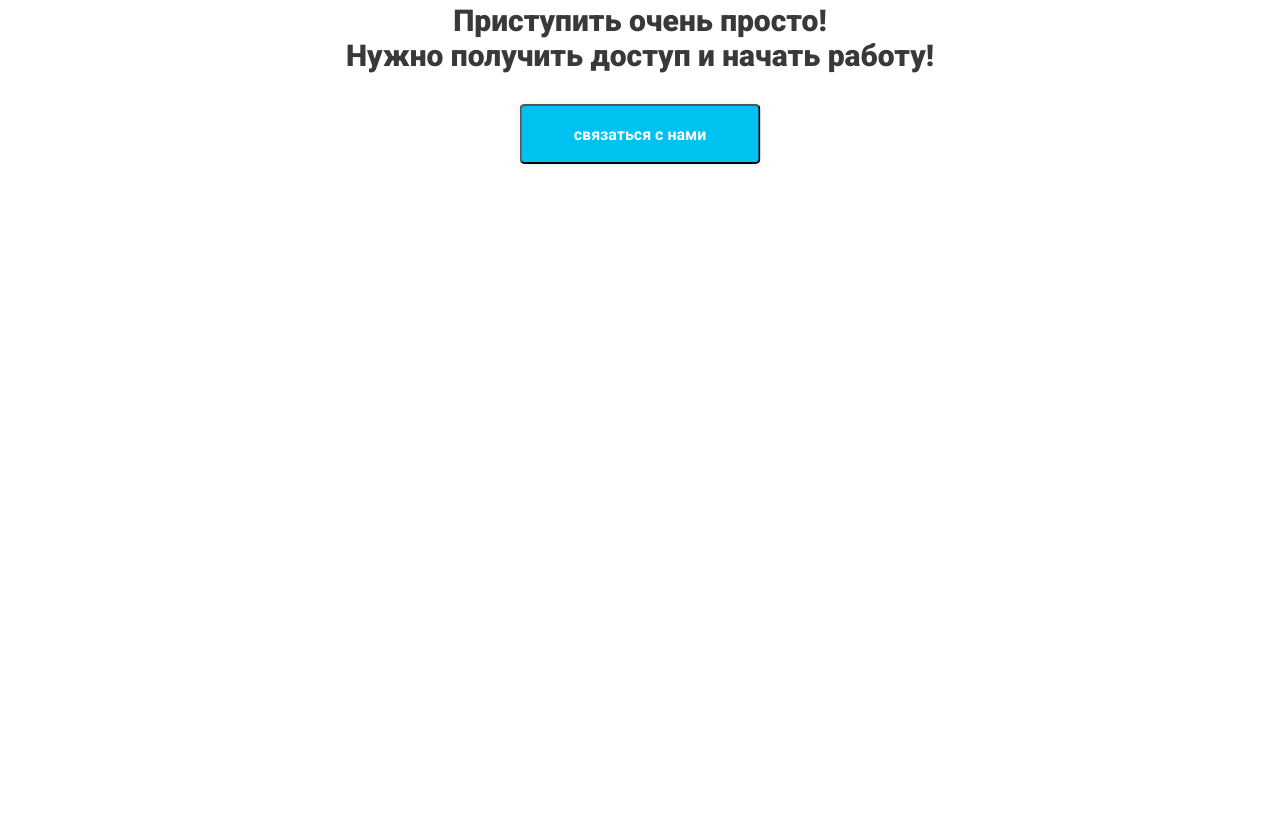
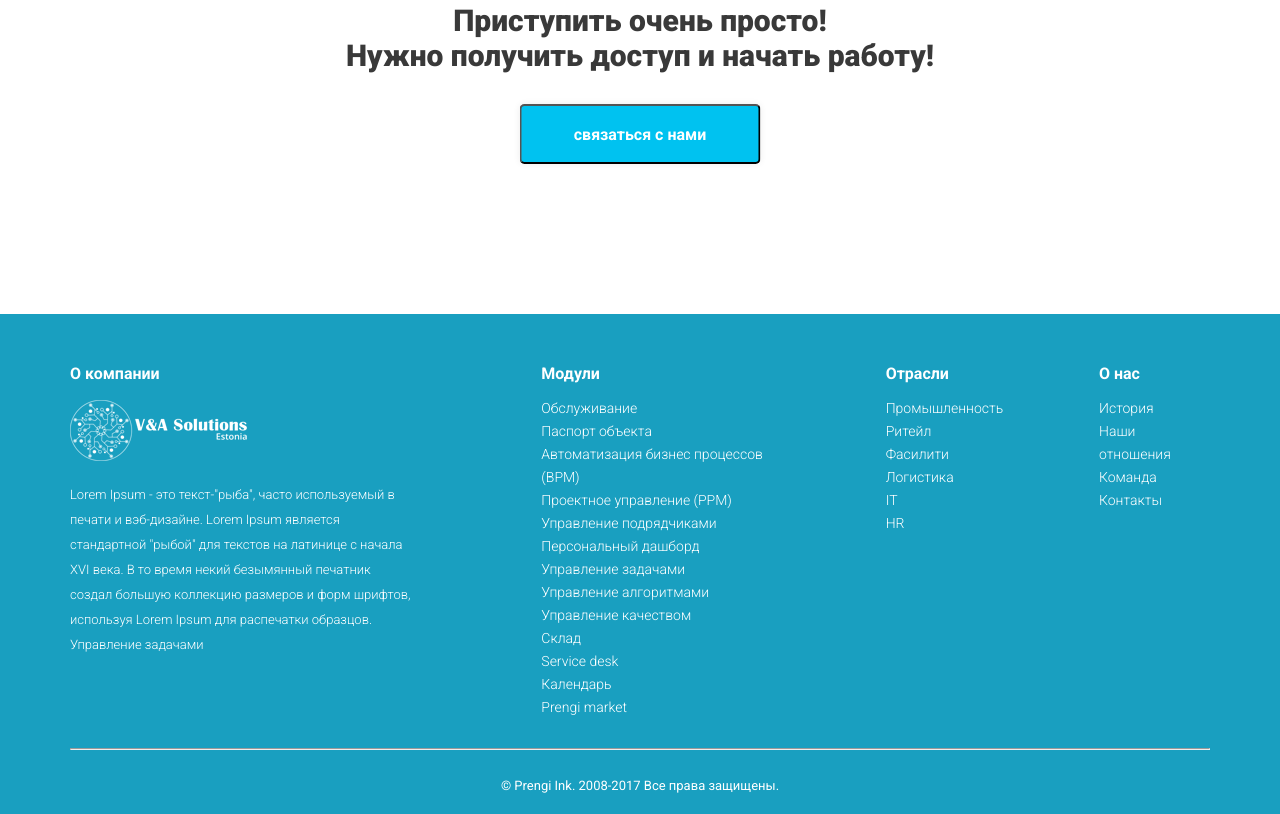
Before and after one commit to Vladyo/prengi, a website: page src/index.html in a window 1280 px wide. Shown: the part 5023-5837 px from the top of the page. Before the commit the page ends 5337 px from the top, so only its background shows below. Drawn offline with Linux system fonts and the light colour scheme.

Commit message:
add footer

```diff
--- a/src/index.html
+++ b/src/index.html
@@ -327,5 +327,88 @@
         </div>
     </section>
 
+    <footer class="footer">
+        <div class="container">
+
+            <div class="footer__wrap">
+                <div class="footer__about">
+                    <div class="footer__about_title">
+                        О компании
+                    </div>
+                    <div class="footer__about_logo">
+                        <img src="icons/footer_logo.png" alt="footer_logo">
+                    </div>
+                    <div class="footer__about_text">
+
+                        Lorem Ipsum - это текст-"рыба", часто используемый в печати и вэб-дизайне. Lorem Ipsum является стандартной "рыбой" для текстов на латинице с начала XVI века. В то время некий безымянный печатник создал большую коллекцию размеров и форм шрифтов, используя Lorem Ipsum для распечатки образцов.
+                        Управление задачами
+                    </div>
+                </div>
+
+                <div class="footer__modules">
+                    <div class="footer__modules_title">
+                        Модули
+                    </div>
+                    <div class="footer__modules_list">
+                        <ul>
+                            <li><a href="#">Обслуживание</a></li>
+                            <li><a href="#">Паспорт объекта</a></li>
+                            <li><a href="#">Автоматизация бизнес процессов (BPM)</a></li>
+                            <li><a href="#">Проектное управление (РРМ)</a></li>
+                            <li><a href="#">Управление подрядчиками</a></li>
+                            <li><a href="#">Персональный дашборд</a></li>
+                            <li><a href="#">Управление задачами</a></li>
+                            <li><a href="#">Управление алгоритмами</a></li>
+                            <li><a href="#">Управление качеством</a></li>
+                            <li><a href="#">Склад</a></li>
+                            <li><a href="#">Service desk</a></li>
+                            <li><a href="#">Календарь</a></li>
+                            <li><a href="#">Prengi market</a></li>
+                        </ul>
+                    </div>
+                </div>
+
+                <div class="footer__industries">
+                    <div class="footer__industries_title">
+                        Отрасли
+                    </div>
+                    <div class="footer__industries_list">
+                        <ul>
+                            <li><a href="#">Промышленность</a></li>
+                            <li><a href="#">Ритейл</a></li>
+                            <li><a href="#">Фасилити</a></li>
+                            <li><a href="#">Логистика</a></li>
+                            <li><a href="#">IT</a></li>
+                            <li><a href="#">HR</a></li>
+                        </ul>
+                    </div>
+                </div>
+
+                <div class="footer__aboutUs">
+                    <div class="footer__aboutUs_title">
+                        О нас
+                    </div>
+                    <div class="footer__aboutUs_list">
+                        <ul>
+                            <li><a href="#">История</a></li>
+                            <li><a href="#">Наши отношения</a></li>
+                            <li><a href="#">Команда</a></li>
+                            <li><a href="#">Контакты</a></li>
+                        </ul>
+                    </div>
+                </div>
+
+            </div>
+
+            <div class="footer__line">
+                <hr>
+            </div>
+
+            <div class="footer__copyright">
+                © Prengi Ink. 2008-2017 Все права защищены.
+            </div>
+        </div>
+    </footer>
+
 </body>
 </html>
--- /dev/null
+++ b/src/sass/blocks/_footer.sass
@@ -0,0 +1,116 @@
+.footer
+    width: 100%
+    height: 500px
+    background-color: #199fc0
+    z-index: -2
+    .footer__wrap
+        display: flex
+        justify-content: space-between
+        .footer__about
+            margin-top: 50px
+            width: 345px
+            height: 248px
+            .footer__about_title
+                font-size: 16px
+                font-weight: 700
+                text-align: left
+                color: #ffffff
+                margin-bottom: 17px
+            .footer__about_text
+                margin-top: 17px
+                font-size: 13px
+                font-weight: 300
+                text-align: left
+                line-height: 25px
+                color: #ffffff
+        .footer__modules
+            margin-top: 50px
+            margin-left: 115px
+            width: 263px
+            height: 314px
+            .footer__modules_title
+                font-size: 16px
+                font-weight: 700
+                text-align: left
+                color: #ffffff
+            .footer__modules_list
+                font-size: 14px
+                font-weight: 300
+                color: #ffffff
+                line-height: 23px
+                ul
+                    padding-left: 0
+                    li
+                        list-style: none
+                        a
+                            color: #ffffff
+                            text-decoration: none
+                            &:hover
+                                text-decoration: underline
+                                transition: .5s
+
+        .footer__industries
+            width: 117px
+            height: 150px
+            margin-top: 50px
+            margin-left: 70px
+            .footer__industries_title
+                font-size: 16px
+                font-weight: 700
+                text-align: left
+                color: #ffffff
+            .footer__industries_list
+                font-size: 14px
+                font-weight: 300
+                color: #ffffff
+                line-height: 23px
+                ul
+                    padding-left: 0
+                    li
+                        list-style: none
+                        a
+                            color: #ffffff
+                            text-decoration: none
+                            &:hover
+                                text-decoration: underline
+                                transition: .5s
+
+        .footer__aboutUs
+            width: 111px
+            height: 104px
+            margin-top: 50px
+            margin-left: 85px
+            .footer__aboutUs_title
+                font-size: 16px
+                font-weight: 700
+                text-align: left
+                color: #ffffff
+            .footer__aboutUs_list
+                font-size: 14px
+                font-weight: 300
+                color: #ffffff
+                line-height: 23px
+                ul
+                    padding-left: 0
+                    li
+                        list-style: none
+                        a
+                            color: #ffffff
+                            text-decoration: none
+                            &:hover
+                                text-decoration: underline
+                                transition: .5s
+
+    .footer__line
+        text-align: center
+        margin-top: 70px
+        width: 1140px
+        height: 5px
+        color: #fff
+        z-index: 2
+    .footer__copyright
+        margin-top: 25px
+        font-size: 13px
+        font-weight: 400
+        text-align: center
+        color: #ffffff
--- a/src/sass/blocks/_promo.sass
+++ b/src/sass/blocks/_promo.sass
@@ -65,3 +65,7 @@
                 box-shadow: 0 0 7px 0 rgba(0, 0, 0, 0.07)
                 background-color: #00c2f0
                 border-radius: 5px
+                &:hover
+                    background-color: #38248f
+                    transition: .7s
+                    border-radius: 10px
--- a/src/sass/style.sass
+++ b/src/sass/style.sass
@@ -5,6 +5,7 @@
 @import 'blocks/benefits';
 @import 'blocks/variants';
 @import 'blocks/simple';
+@import 'blocks/footer';
 
 
 *
```
Also changed, not shown: src/css/style.min.css, src/icons/footer_logo.png (renamed from footer_logo.png).
